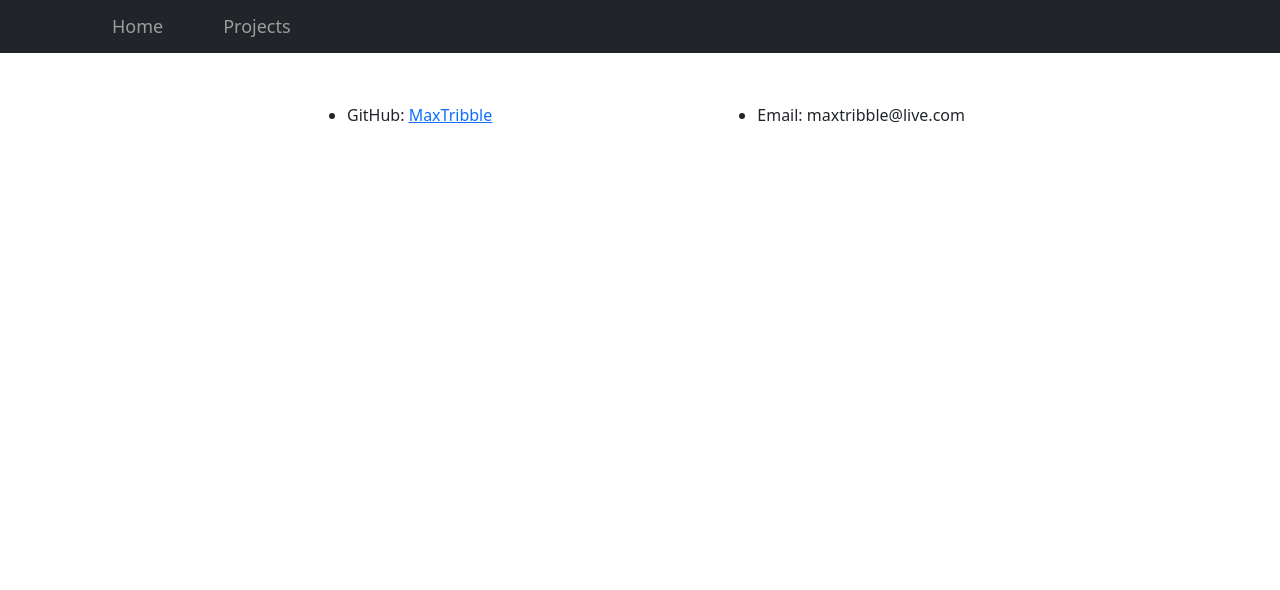
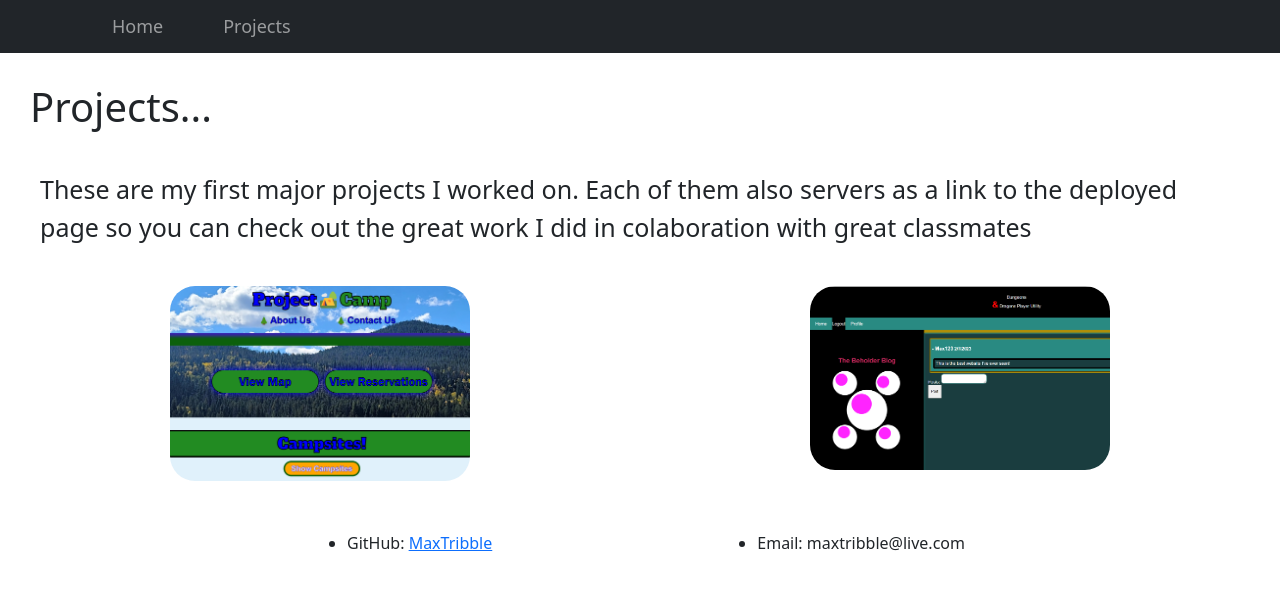
Before and after one commit to MaxTribble/Portfolio, a React (Create React App) app: page / in a window 1280 px wide. Shown: the top 590 px of the page. Built offline with nearby package versions, Linux system fonts and the light colour scheme.

Commit message:
fixing routes

```diff
--- a/src/App.js
+++ b/src/App.js
@@ -12,7 +12,7 @@
         <NavBar />
        <Routes>
           <Route path="/Portfolio/" element={<Home />} />
-          <Route path="/Portfolio/projects" element={<Projects />} />
+          <Route path="*" element={<Projects />} />
            {/* <Route path="/resume" element={<Resume />} /> */}
            {/* <Route path="*" element={<About to="/"/>} /> */}
          </Routes>
```
Also changed, not shown: 18 other files (tests, documents, lock files or other folders).
